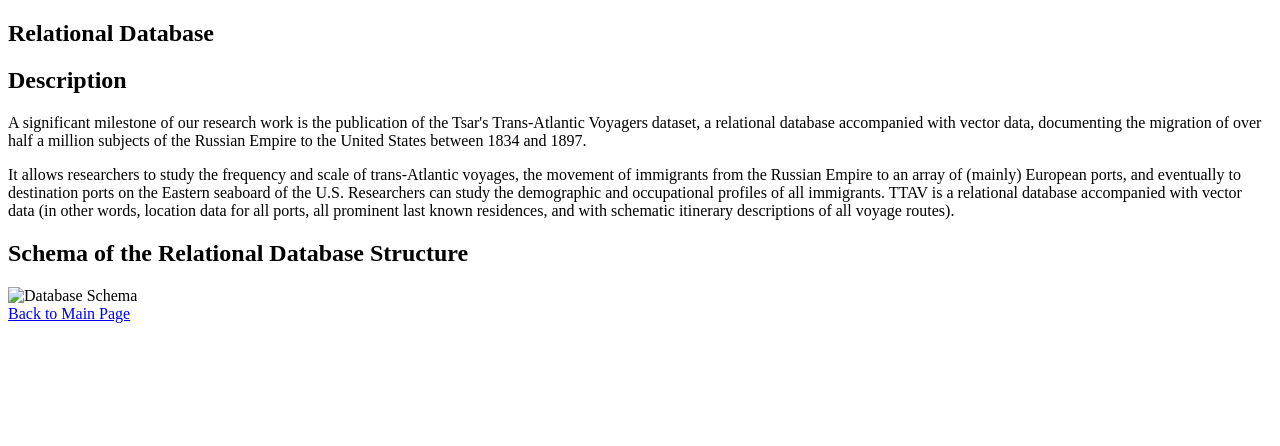
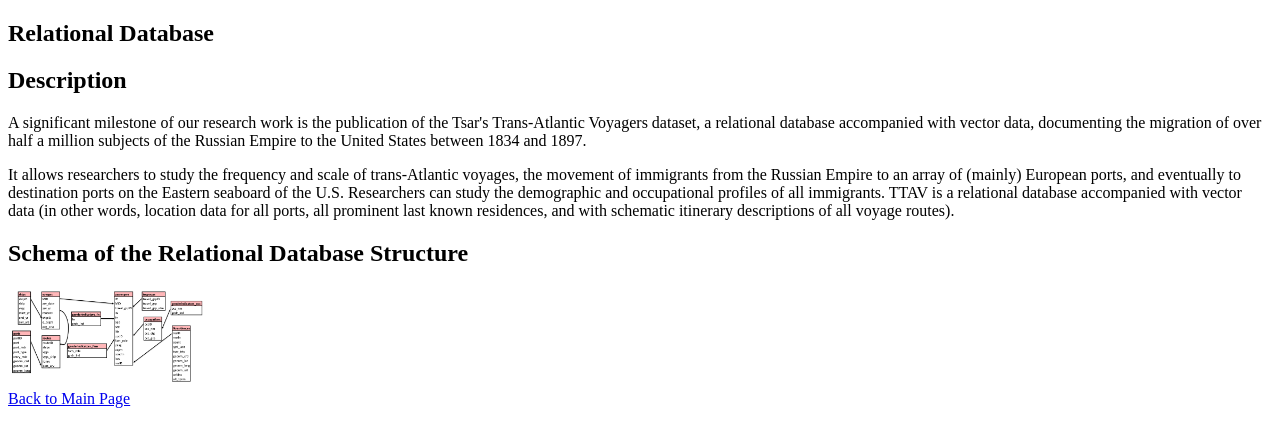
Before and after one commit to vivianyz/transatlantic_voyagers, a plain HTML site: page relational-database.html in a window 1280 px wide. Drawn offline with Linux system fonts and the light colour scheme.

Commit message:
Update relational-database.html

```diff
--- a/relational-database.html
+++ b/relational-database.html
@@ -19,7 +19,7 @@
 
         <h2>Schema of the Relational Database Structure</h2>
         <!-- Add image of the database schema -->
-        <img src="path-to-database-schema-image.png" alt="Database Schema" width="600">
+        <img src="relational-db.png" alt="Database Schema" width="200">
 
     </section>
 
```
